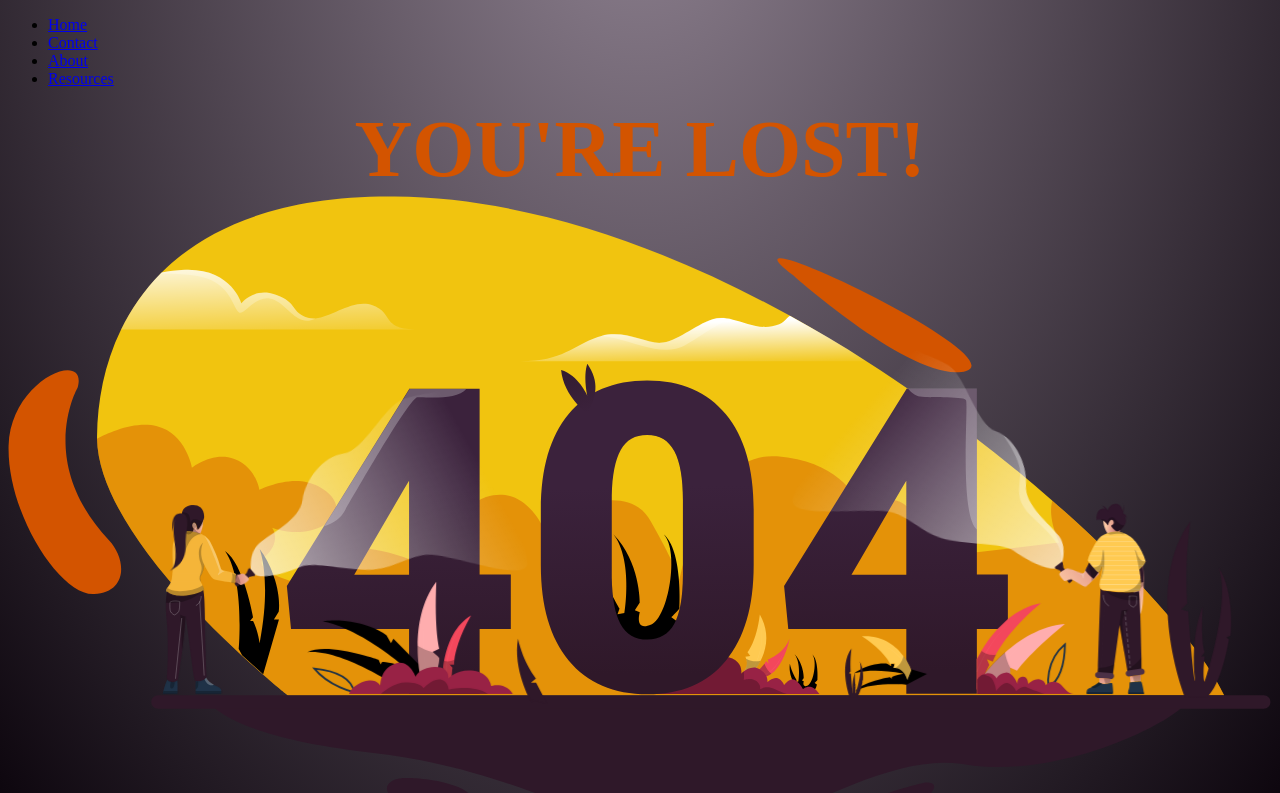
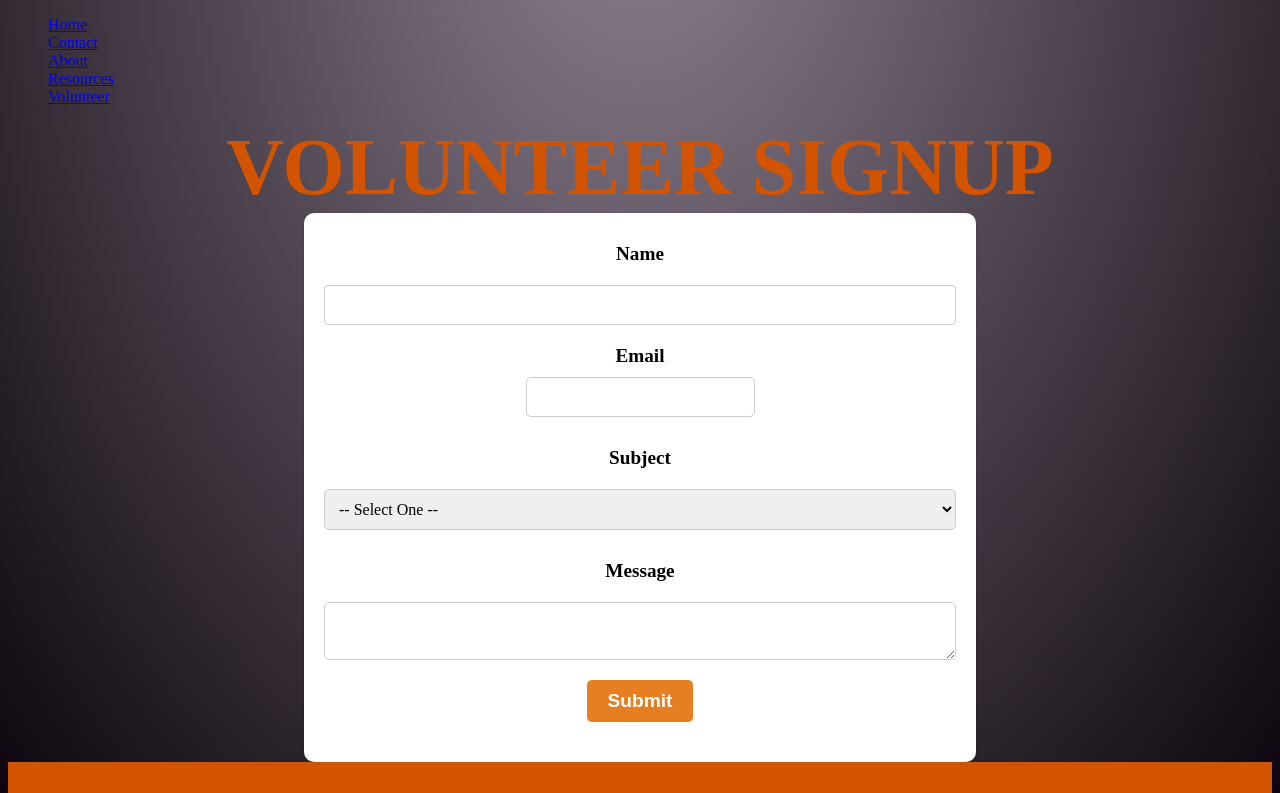
Before and after one commit to ruthcamarillo/capstone, a React (Create React App) app: page /Signup in a window 1280 px wide. Shown: the top 793 px of the page. Built offline with nearby package versions, Linux system fonts and the light colour scheme.

Commit message:
added to navbar

```diff
--- a/src/App.js
+++ b/src/App.js
@@ -11,6 +11,7 @@ import Resources from './pages/Resources';
 import Admin from './pages/Admin';
 import NoPage from './pages/NoPage';
 import './App.css';
+import Signup from './pages/Signup';
 export const AppContext = React.createContext();
 function App() {
   return (
@@ -19,6 +20,7 @@ function App() {
         <Route path="/" element={<Layout />}>
 
           <Route index element={<Home />} />
+          <Route path="/signup" element={<Signup/>} />
           <Route path="/resources" element={<Resources />} />
           <Route path="/contact" element={<Contact />} />
           <Route path="/about" element={<About />} />
--- a/src/components/Navbar.js
+++ b/src/components/Navbar.js
@@ -17,6 +17,8 @@ function Navbar() {
 
                 <li class="nav-item"> <a> <Link to="/Resources">Resources</Link> </a> </li>
 
+                <li class="nav-item"> <a> <Link to="/Signup">Volunteer</Link> </a> </li>
+
 
             </ul>
         </nav>
--- a/src/pages/Contact.css
+++ b/src/pages/Contact.css
@@ -0,0 +1,44 @@
+.container {
+    margin: 20px;
+    background-color: #FFA07A; /* burnt orange */
+    padding: 20px;
+    border-radius: 4px;
+    box-shadow: 0px 0px 10px rgba(0, 0, 0, 0.2);
+  }
+
+  form {
+    display: flex;
+    flex-direction: column;
+    align-items: center;
+  }
+
+  label {
+    margin: 10px 0;
+    font-weight: bold;
+  }
+
+  input[type="text"],
+  select,
+  textarea {
+    padding: 10px;
+    margin: 10px 0;
+    border: 1px solid #ccc;
+    border-radius: 4px;
+    box-sizing: border-box;
+    width: 100%;
+    font-family: inherit;
+  }
+
+  input[type="submit"] {
+    background-color: #4CAF50;
+    color: white;
+    padding: 10px 20px;
+    border: none;
+    border-radius: 4px;
+    cursor: pointer;
+    transition: background-color 0.2s ease-in-out;
+  }
+
+  input[type="submit"]:hover {
+    background-color: #45a049;
+  }
--- a/src/pages/Contact.js
+++ b/src/pages/Contact.js
@@ -1,16 +1,33 @@
 import React from 'react';
 import { BrowserRouter, Route, Link } from "react-router-dom";
 
+function Contact() {
+  return (
+    <div>
+        <h1>Contact Us</h1>
+      <div className="container">
+        <form action="action_page.php">
+          <label htmlFor="fname">First Name</label>
+          <input type="text" id="fname" name="firstname" placeholder="Your name.." />
 
-function Contact() {
+          <label htmlFor="lname">Last Name</label>
+          <input type="text" id="lname" name="lastname" placeholder="Your last name.." />
 
-    return (
-        <div>
+          <label htmlFor="country">Country</label>
+          <select id="country" name="country">
+            <option value="australia">Australia</option>
+            <option value="canada">Canada</option>
+            <option value="usa">USA</option>
+          </select>
 
-            <h1>Contact</h1>
+          <label htmlFor="subject">Subject</label>
+          <textarea id="subject" name="subject" placeholder="Write something.." style={{ height: "200px" }}></textarea>
 
-        </div>
-    );
+          <input type="submit" value="Submit" />
+        </form>
+      </div>
+    </div>
+  );
 }
 
 export default Contact;
--- a/src/pages/Home.js
+++ b/src/pages/Home.js
@@ -1,5 +1,7 @@
 import React from 'react';
 import { BrowserRouter, Route, Link } from "react-router-dom";
+import './Contact.css';
+
 
 
 function Home() {
--- a/src/pages/Resources.css
+++ b/src/pages/Resources.css
@@ -32,7 +32,6 @@ background-color: white;
   /* Articles section */
 
 
-
 /* Article section styles */
 .article-section {
   max-width: 800px;
@@ -46,8 +45,8 @@ background-color: white;
 
 .article-item-content {
   padding: 20px;
-  background-color: #fff;
-  box-shadow: 0px 2px 4px rgba(0,0,0,0.3);
+
+  box-shadow: 0px 2px 6px rgba(255, 74, 3, 0.912);
 }
 
 .article-item-title {
@@ -65,68 +64,31 @@ background-color: white;
 }
 
 
-
-
-
-
-
-
-
-
-  .articles-list {
-    display: flex;
-    flex-wrap: wrap;
-    justify-content: space-between;
-  }
-
-  .article-item {
-    flex-basis: calc(33.33% - 20px);
-    margin-bottom: 20px;
-    color: burnt orange;
-  }
-
+/* Float Images Keep This  */
 .article-item-container {
-    display: flex;
-    flex-direction: row;
-    align-items: center;
+  overflow: auto;
+  padding: 20px;
 }
 
 .article-item-container img {
+  float: left;
   margin-right: 20px;
+  max-width: 100%;
 }
 
 .article-item-content {
-    padding: 10px;
+  margin-left: 160px;
 }
 
-  .article-item-title {
-    font-size: 1.2rem;
-    margin-bottom: 10px;
-  }
 
-  .article-item-description {
-    font-size: 1rem;
-    margin-bottom: 0;
+/* List  */
+
+ul {
+  list-style: none;
 }
 
 
 
-  .articles-container {
-    margin-top: 50px;
-    color: burnt orange;
-
-  }
-
-  .articles-header {
-    text-align: center;
-    font-size: 2rem;
-    margin-bottom: 25px;
-  }
-
-  .article-item {
-    font-size: 1.25rem;
-    margin-bottom: 10px;
-  }
 
 
 /*
@@ -182,10 +144,6 @@ background-color: white;
     /* border-color: red; */
   }
 
-  /* .volunteer-label {
-    font-size: 1.25rem;
-    margin-bottom: 10px;
-  } */
 
   .volunteer-input {
     width: 100%;
@@ -394,3 +352,188 @@ background-color: white;
     .donate-header {
     margin-top: 50px;
     }
+
+
+
+
+/*
+    Fix this Code
+    info section
+.res-info-container{
+  background-color:  #608499;
+  padding-top: 100px;
+  padding-bottom: 100px;
+}
+
+.info{
+  background-color: #608499;
+  display: grid;
+  grid-template-columns: repeat(2,1fr);
+  grid-template-rows: repeat(1, 1fr);
+  justify-items: center;
+  padding: 50px;
+}
+
+.info-video{
+  display: flex;
+  justify-content: center;
+  align-items: center;
+  flex-direction: column;
+  align-content: stretch;
+}
+
+.info-text{
+  display: flex;
+  align-items: center;
+  flex-direction: column;
+  align-content: stretch;
+  color:white;
+  padding: 30px;
+}
+
+.info-text h2{
+ text-align: center;
+ letter-spacing: 1px;
+ font-size: 20px;
+ font-weight: bold;
+ margin-bottom: 30px;
+}
+
+.info-text p{
+  text-align: center;
+  font-size: 15px;
+}
+
+.info-text button{
+  padding: 10px;
+  margin-top: 10px;
+  border: none;
+  background-color: #5CB3C1;
+  color: white;
+  border-radius: 3px;
+}
+
+.info-text button:hover{
+  background-color: white;
+  color: rgb(26, 25, 25);
+}
+
+/* get-involved */
+/* .res-getInvolved-container{
+  background-color: rgb(255, 255, 255);
+}
+
+.res-getInvolved-header{
+  background-image: url('/img/res-solutions.jpeg');
+  background-attachment: static;
+  background-size: cover;
+  height: 300px;
+  margin: 10px;
+}
+
+.res-getInvolved-container h3{
+  color: rgb(56, 52, 52);
+  text-align: center;
+  font-size: 50px;
+  letter-spacing: 1px;
+}
+
+.solutions{
+  display: grid;
+  grid-template-columns: repeat(2,1fr);
+  grid-template-rows: repeat(2, 1fr);
+  justify-items: center;
+  margin: 30px;
+}
+
+.solutions-text{
+ margin: 30px;
+ text-align: center;
+ color: rgb(56, 52, 52);
+}
+
+.solutions-text img{
+  margin-left: 50px;
+}
+
+.quote-container h3{
+  background-image: url('/img/res-hero-img.jpeg');
+  background-attachment: fixed;
+  background-size: cover;
+  height: 300px;
+  margin: 10px;
+  padding: 125px;
+  text-align: center;
+  color: white;
+} */
+
+/* related articles */
+/* .res-resources-container{
+  background-color: rgb(255, 255, 255);
+}
+
+.res-resources-container h3{
+  text-align: center;
+  font-size: 25px;
+  letter-spacing: 2px;
+}
+
+.resources{
+  display: grid;
+  grid-template-columns: repeat(3,1fr);
+  grid-template-rows: repeat(2, 1fr);
+  justify-items: center;
+  margin: 10px 30px;
+}
+
+.articles:hover{
+-webkit-transform: scale(1.1);
+-ms-transform: scale(1.1);
+transform: scale(1.1);
+transition: 1s ease;
+}
+
+.articles{
+  background-color: rgb(26, 26, 26);
+  margin-bottom: 30px;
+  text-align: left;
+  color: white;
+  margin: 10px 30px;
+  padding-bottom: 30px;
+  margin-bottom: 50px;
+}
+
+.articles img{
+  width: 100%;
+}
+
+.articles h4{
+  margin-top: 10px;
+  font-size: 15px;
+  padding-left: 20px;
+  color: gray;
+}
+
+.articles p{
+  padding-left: 20px;
+  padding-right: 20px;
+  font-size:12px;
+  margin-bottom: 30px;
+  margin-top: 30px;
+}
+
+.articles a{
+text-decoration: none;
+font-size: 15px;
+padding-left: 20px;
+padding-right: 20px;
+color: white;
+text-align: left;
+display: block;
+}
+
+.articles a:hover{
+  text-decoration: underline;
+  color: #5CB3C1;
+  font-style: bold;
+} */
--- a/src/pages/Resources.js
+++ b/src/pages/Resources.js
@@ -17,37 +17,36 @@ function Resources() {
       </div>
 
       <section className="articles-container">
-        <h2 className="articles-header">Articles</h2>
+        <h2 className="articles-header"></h2>
         <ul className="articles-list">
           <li className="article-item">
             <div className="article-item-container">
-              {/* <img src="https://blog-www.pods.com/wp-content/uploads/2020/07/Emergency-Kit-Feature-Resized.jpg.webp" alt="Image 1" /> */}
+              {/* <img src="https://www.supplychainquarterly.com/ext/resources/images/articles/2021/202112/SCQ21_Q4_notebook_ALANart.jpg?t=1639614291&width=600" alt="Image 1" /> */}
               <div className="article-item-content">
                 <h3 className="article-item-title">How to Prepare for a Disaster</h3>
-                <p className="article-item-description">Disasters can strike at any time, and being prepared can make all the difference in keeping yourself and your loved ones safe. Here are some steps you can take to prepare for a disaster:</p>
+                {/* <p className="article-item-description">Disasters can strike at any time, and being prepared can make all the difference in keeping yourself and your loved ones safe. Here are some steps you can take to prepare for a disaster:</p> */}
                 <ul>
-                  <li>Create an emergency plan: Make a plan with your family or household members about what you will do during an emergency, including evacuation plans, communication methods, and meeting places.</li>
-                  <li>Build an emergency kit: Gather supplies that you would need to survive for at least three days without assistance, including food, water, first aid supplies, and medications.</li>
-                  <li>Stay informed: Monitor local news and weather reports for updates on potential disasters, and sign up for emergency alerts in your area.</li>
-                  <li>Protect your property: Take steps to protect your home from potential damage, such as reinforcing doors and windows, clearing gutters, and securing loose outdoor items.</li>
-                  <li>Practice your plan: Regularly review and practice your emergency plan with your family or household members, so that everyone knows what to do if disaster strikes.</li>
+                  <li>Create an emergency plan </li>
+                  <li>Build an emergency kit </li>
+                  <li>Stay informed: </li>
+                  <li>Protect your property</li>
+                  <li>Practice your plan</li>
                 </ul>
               </div>
             </div>
           </li>
           <li className="article-item">
             <div className="article-item-container">
-              {/* <img src="https://www.compassion.com/Images/new-disaster-management.jpg" alt="Image 2" /> */}
+              {/* <img src="https://www.impact.upenn.edu/wp-content/uploads/2023/02/disaster-relife.jpg" alt="Image 2" /> */}
               <div className="article-item-content">
                 <h3 className="article-item-title">What to Do After a Disaster</h3>
-                <p className="article-item-description">After a disaster, there are several things you can do to stay safe and begin the process of recovery. Here are some steps you can take:</p>
+                {/* <p className="article-item-description">After a disaster, there are several things you can do to stay safe and begin the process of recovery. Here are some steps you can take:</p> */}
                 <ul>
-                  <li>Stay informed: Listen to local news and follow updates from emergency management officials to stay informed about the situation and any potential hazards.</li>
-                  <li>Assess the damage: Check your home and property for any damage and document it with photos or videos. Contact your insurance company to report any damage.</li>
-<li>Avoid hazards: Be careful when entering your home or any other buildings that may have been affected by the disaster. Look out for hazards such as broken glass, downed power lines, and unstable structures.</li>
-<li>Contact family and friends: Let your family and friends know you are safe, and check on their well-being as well. If you have been separated from them, make plans to reconnect as soon as possible.</li>
-<li>Seek assistance: If you need assistance with food, shelter, or medical care, contact local emergency management officials or disaster relief organizations for help.</li>
-<li>Begin cleanup and recovery: Once it is safe to do so, begin cleaning up and repairing any damage to your property. Be sure to follow all safety guidelines and seek professional help if needed.</li>
+                  <li>Assess the damage </li>
+<li>Avoid hazards</li>
+<li>Contact family and friends </li>
+<li>Seek assistance</li>
+<li>Begin cleanup and recovery</li>
 </ul>
 </div>
 </div>
@@ -56,12 +55,12 @@ function Resources() {
 <div className="article-item-container">
 <div className="article-item-content">
 <h3 className="article-item-title">How to Help After a Disaster</h3>
-<p className="article-item-description">If you want to help those affected by a disaster, there are many ways you can contribute. Here are some options:</p>
+{/* <p className="article-item-description">If you want to help those affected by a disaster, there are many ways you can contribute. Here are some options:</p> */}
 <ul>
-<li>Donate money: Consider donating to reputable organizations that provide disaster relief and recovery services, such as the American Red Cross, Salvation Army, or local disaster relief funds.</li>
-<li>Donate goods: Check with local organizations or shelters to see if they are accepting donations of specific goods, such as non-perishable food, clothing, and blankets.</li>
-<li>Volunteer: If you have skills or expertise that could be useful in disaster relief efforts, consider volunteering with organizations that provide disaster relief services.</li>
-<li>Spread awareness: Use your social media platforms or other channels to raise awareness about the disaster and ways to help, and encourage others to contribute.</li>
+
+<li>Donate goods </li>
+<li>Volunteer</li>
+<li>Spread awareness </li>
 </ul>
 </div>
 </div>
--- /dev/null
+++ b/src/pages/Signup.css
@@ -0,0 +1,42 @@
+form {
+    display: flex;
+    flex-direction: column;
+    width: 50%;
+    margin: auto;
+    padding: 20px;
+    background-color: #fff;
+    border-radius: 10px;
+    box-shadow: 0 2px 5px rgba(0, 0, 0, 0.1);
+  }
+
+  label {
+    font-size: 1.2rem;
+    font-weight: bold;
+    margin-bottom: 10px;
+  }
+
+  input,
+  select,
+  textarea {
+    font-size: 1rem;
+    padding: 10px;
+    border-radius: 5px;
+    border: 1px solid #ccc;
+    margin-bottom: 20px;
+  }
+
+  input[type="submit"] {
+    background-color: #e67e22;
+    color: #fff;
+    font-size: 1.2rem;
+    font-weight: bold;
+    border: none;
+    padding: 10px 20px;
+    border-radius: 5px;
+    cursor: pointer;
+    transition: background-color 0.3s ease;
+  }
+
+  input[type="submit"]:hover {
+    background-color: #d35400;
+  }
--- /dev/null
+++ b/src/pages/Signup.js
@@ -0,0 +1,42 @@
+import React, { useState } from 'react';
+import './Signup.css';
+
+function VolunteerSignup() {
+  const [name, setName] = useState('');
+  const [email, setEmail] = useState('');
+  const [subject, setSubject] = useState('');
+  const [message, setMessage] = useState('');
+
+  const handleSubmit = (e) => {
+    e.preventDefault();
+    // handle form submission here
+  };
+
+  return (
+    <div>
+      <h1>Volunteer Signup</h1>
+      <form onSubmit={handleSubmit}>
+        <label htmlFor="name">Name</label>
+        <input type="text" id="name" name="name" value={name} onChange={(e) => setName(e.target.value)} />
+
+        <label htmlFor="email">Email</label>
+        <input type="email" id="email" name="email" value={email} onChange={(e) => setEmail(e.target.value)} />
+
+        <label htmlFor="subject">Subject</label>
+        <select id="subject" name="subject" value={subject} onChange={(e) => setSubject(e.target.value)}>
+          <option value="">-- Select One --</option>
+          <option value="volunteer">Volunteering</option>
+          <option value="question">Question</option>
+          <option value="comment">Comment</option>
+        </select>
+
+        <label htmlFor="message">Message</label>
+        <textarea id="message" name="message" value={message} onChange={(e) => setMessage(e.target.value)}></textarea>
+
+        <input type="submit" value="Submit" />
+      </form>
+    </div>
+  );
+}
+
+export default VolunteerSignup;
```
Lines whose indentation alone changed are shown as unchanged.
